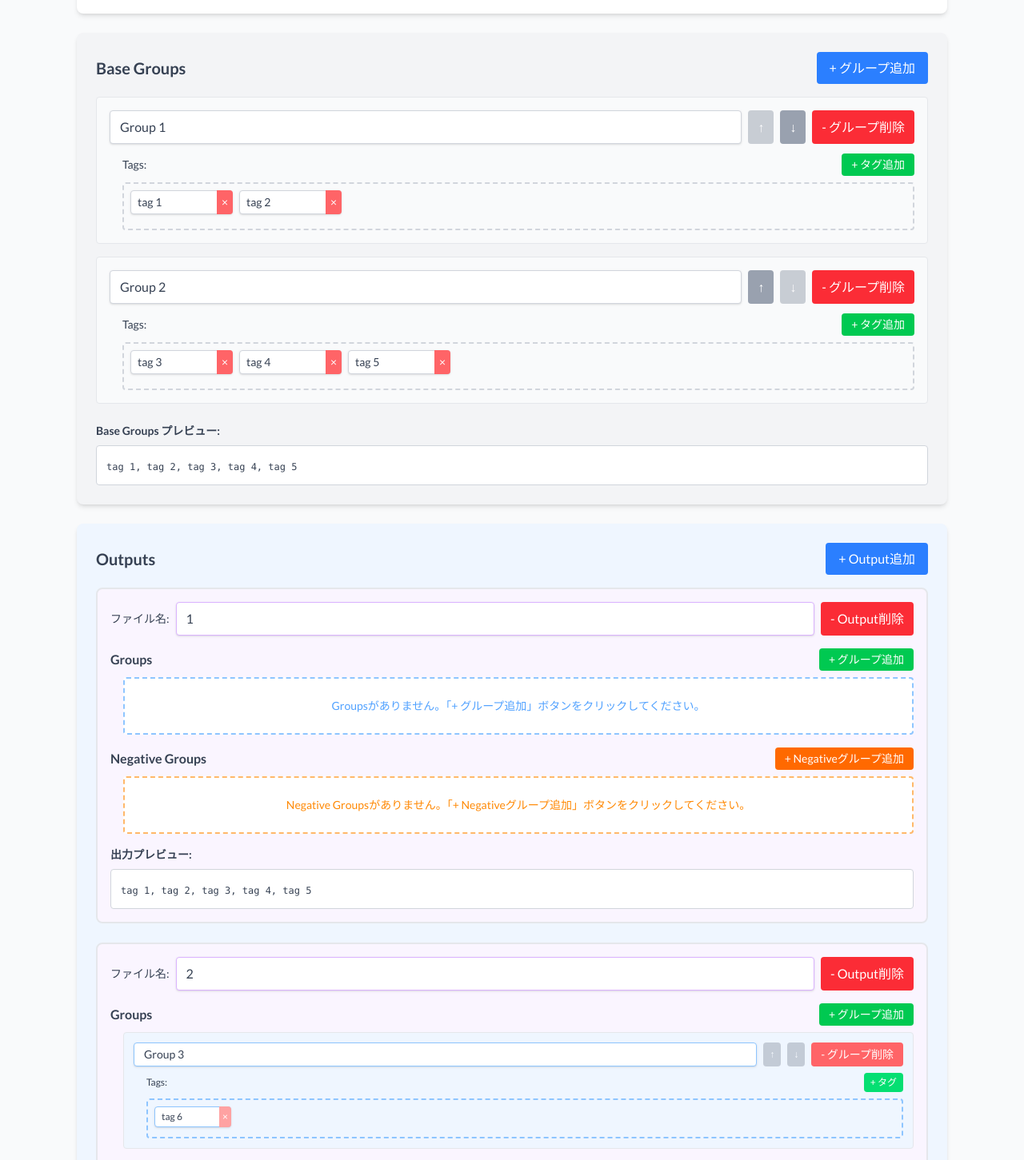
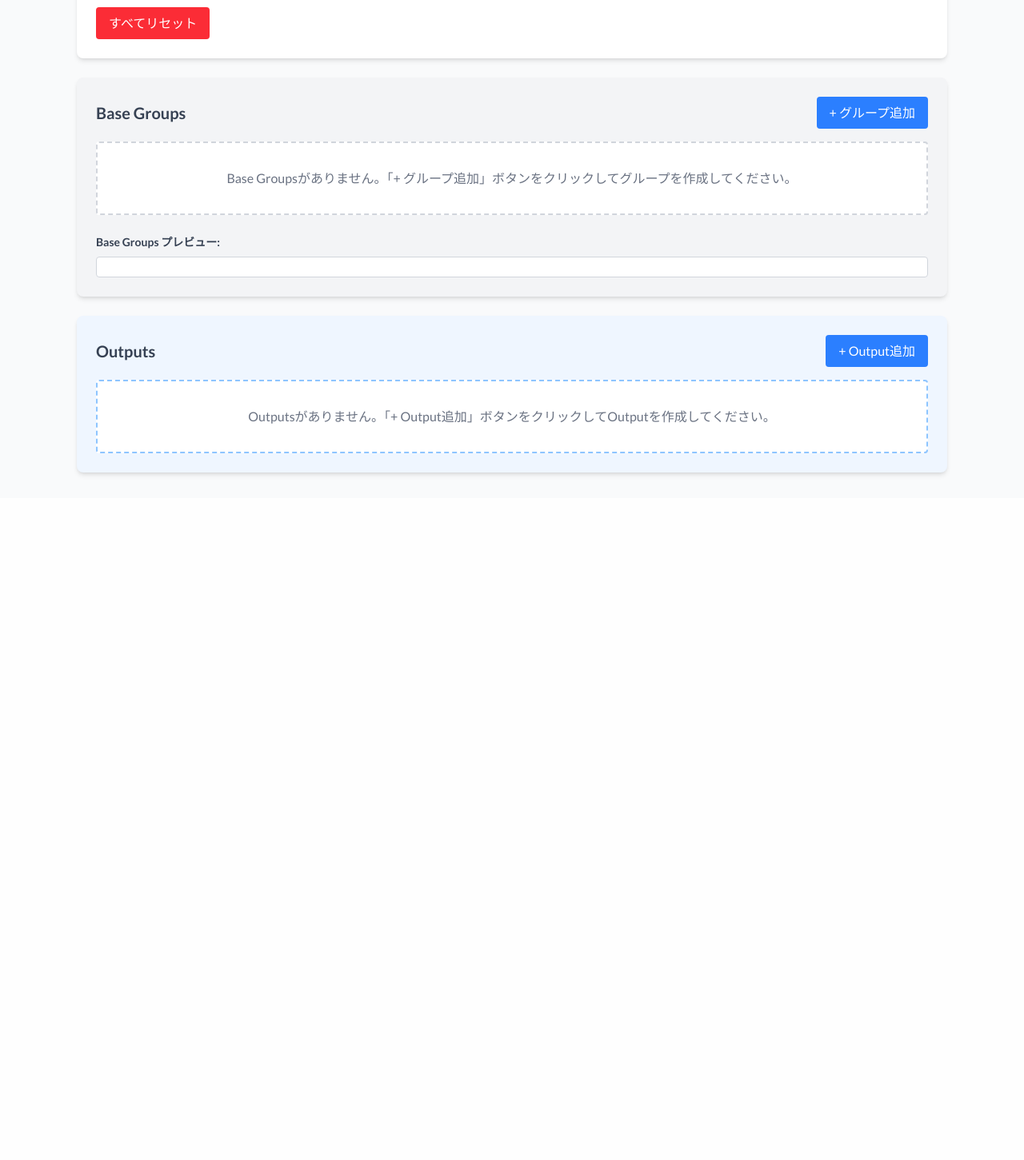
Before and after one commit to kik4/my-portfolio-next, a Next.js app: page /tag-editor in a window 1280 px wide. Shown: the part 200-1651 px from the top of the page at 80% size. After the commit the page ends 823 px from the top, so only its background shows below. Built offline with nearby package versions, Linux system fonts and the light colour scheme.

Commit message:
save and restore by localstorage and add reset button

```diff
--- a/app/tag-editor/page.tsx
+++ b/app/tag-editor/page.tsx
@@ -3,7 +3,7 @@
 /** biome-ignore-all lint/suspicious/noExplicitAny: <for utility> */
 "use client";
 
-import { useState } from "react";
+import { useEffect, useState } from "react";
 import { MyLink } from "../_components/MyLink";
 import { getPathToHome } from "../(home)/getPath";
 
@@ -25,47 +25,53 @@ interface TagData {
   outputs: Output[];
 }
 
+const STORAGE_KEY = "tag-editor-data";
+const INITIAL_DATA: TagData = {
+  base: {
+    groups: [],
+  },
+  outputs: [],
+};
+
 export default function TagEditor() {
   const [isDraggingFile, setIsDraggingFile] = useState(false);
-  // @ts-expect-error - dragCounter is used indirectly through setDragCounter
   const [_dragCounter, setDragCounter] = useState(0);
-  const [data, setData] = useState<TagData>({
-    base: {
-      groups: [
-        {
-          name: "Group 1",
-          tags: ["tag 1", "tag 2"],
-        },
-        {
-          name: "Group 2",
-          tags: ["tag 3", "tag 4", "tag 5"],
-        },
-      ],
-    },
-    outputs: [
-      {
-        filename: "1",
-        groups: [],
-        "negative-groups": [],
-      },
-      {
-        filename: "2",
-        groups: [
-          {
-            name: "Group 3",
-            tags: ["tag 6"],
-          },
-        ],
-        "negative-groups": [
-          {
-            name: "Negative Group 1",
-            tags: ["tag 1", "tag 4"],
-          },
-        ],
-      },
-    ],
-  });
+  const [data, setData] = useState<TagData>(INITIAL_DATA);
   const [fileName, setFileName] = useState<string>("");
+
+  // Load data from localStorage on mount
+  useEffect(() => {
+    try {
+      const saved = localStorage.getItem(STORAGE_KEY);
+      if (saved) {
+        const parsed = JSON.parse(saved);
+        setData(parsed);
+      }
+    } catch (error) {
+      console.error("Failed to load data from localStorage:", error);
+    }
+  }, []);
+
+  // Save data to localStorage whenever it changes
+  useEffect(() => {
+    try {
+      localStorage.setItem(STORAGE_KEY, JSON.stringify(data));
+    } catch (error) {
+      console.error("Failed to save data to localStorage:", error);
+    }
+  }, [data]);
+
+  // Reset data to initial state
+  const handleReset = () => {
+    const confirmed = window.confirm(
+      "すべてのデータをリセットしますか？この操作は取り消せません。",
+    );
+    if (confirmed) {
+      setData(INITIAL_DATA);
+      setFileName("");
+      localStorage.removeItem(STORAGE_KEY);
+    }
+  };
 
   const handleFileUpload = (event: React.ChangeEvent<HTMLInputElement>) => {
     const file = event.target.files?.[0];
@@ -698,6 +704,13 @@ export default function TagEditor() {
               disabled={data.outputs.length === 0}
             >
               Output テキストファイルを出力
+            </button>
+            <button
+              type="button"
+              onClick={handleReset}
+              className="rounded bg-red-500 px-4 py-2 text-white hover:bg-red-600"
+            >
+              すべてリセット
             </button>
           </div>
           {fileName && (
```
